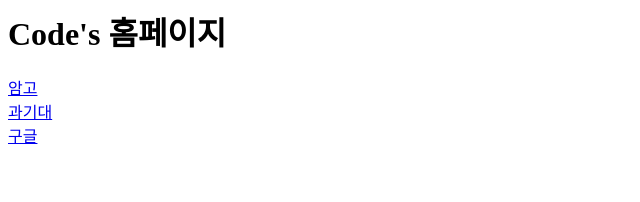
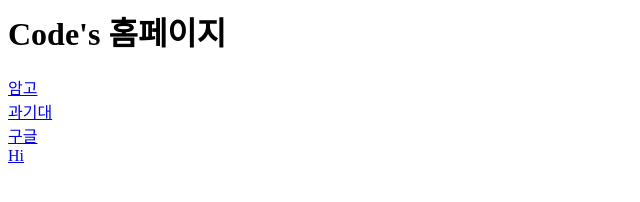
Before and after one commit to Lowellcode/Lowellcode.github.io, a plain HTML site: page index.html in a window 1280 px wide. Shown: the full height of the page, 0-640 px from the left. Drawn offline with Linux system fonts and the light colour scheme.

Commit message:
Update index.html

```diff
--- a/index.html
+++ b/index.html
@@ -8,5 +8,6 @@
     <a href="http://unam.hs.kr"> 암고 </a><br/>
     <a href="http://seoultech.ac.kr"> 과기대 </a><br/>
     <a href="http://google.com"> 구글 </a><br/>
+    <a href="123/hi.html"> Hi </a><br/>
 </body>
 </html>
```
